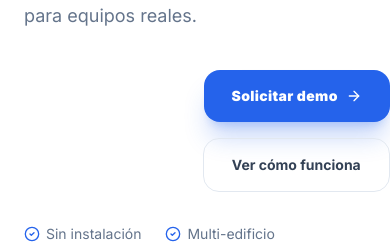
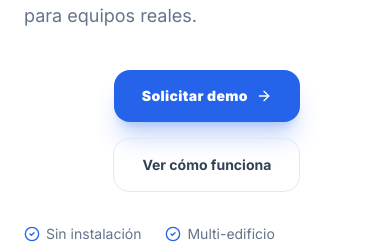
Before and after one commit to PropSys-Property-System/propsys, a Next.js app: page / in a window 390 px wide. Shown: the part 436-680 px from the top of the page. Built offline with nearby package versions, Linux system fonts and the light colour scheme; no server answers.

Commit message:
style(landing): center hero buttons on mobile

```diff
--- a/components/landing/LandingHero.tsx
+++ b/components/landing/LandingHero.tsx
@@ -35,7 +35,7 @@
             PropSys ayuda a administradoras a organizar incidencias, reservas, áreas comunes y
             comprobantes de pago en una plataforma clara, trazable y preparada para equipos reales.
           </p>
-          <div className="flex flex-col items-end sm:flex-row sm:items-center lg:justify-start gap-4">
+          <div className="flex flex-col items-center sm:flex-row sm:justify-center lg:justify-start gap-4">
             <a
               id="hero-demo-cta"
               href={DEMO_HREF}
```
